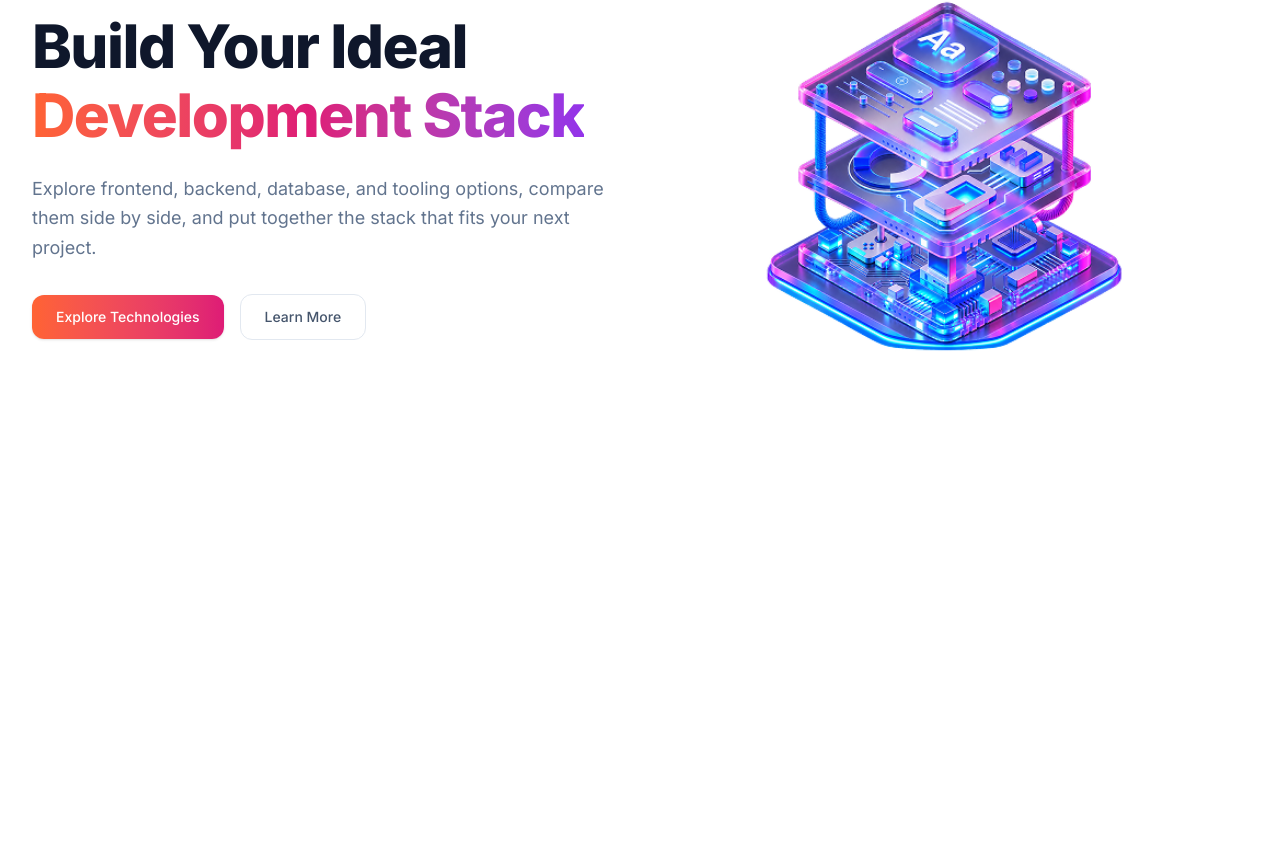
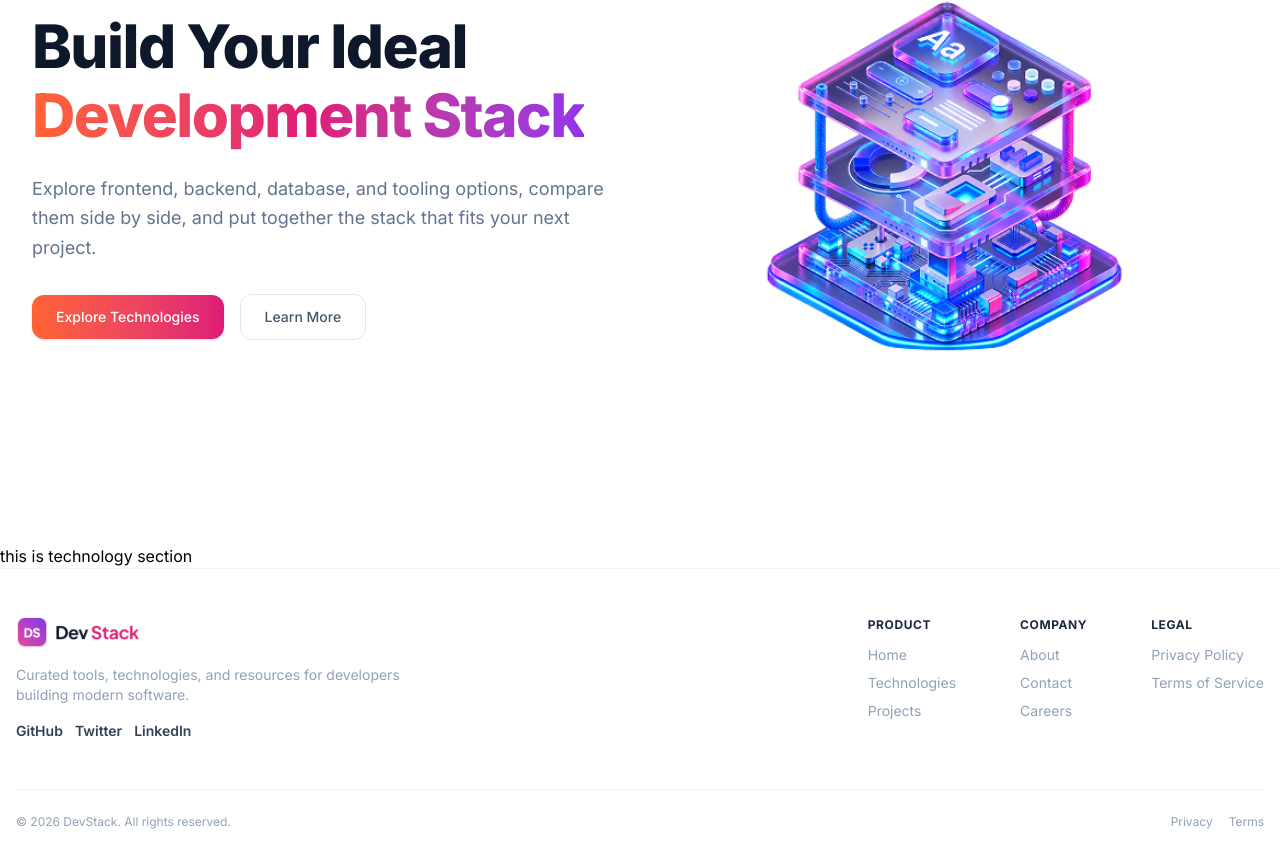
Before and after one commit to delusionalSpringTail/devstack-website, a React (Vite) app: page / in a window 1280 px wide. Shown: the part 273-1140 px from the top of the page. Before the commit the page ends 817 px from the top, so only its background shows below. Built offline with nearby package versions, Linux system fonts and the light colour scheme.

Commit message:
added footer component

```diff
--- a/src/App.tsx
+++ b/src/App.tsx
@@ -1,5 +1,6 @@
 import "./App.css";
 import Banner from "./Components/Banner";
+import Footer from "./Components/Footer";
 import Navbar from "./Components/Navbar";
 
 function App() {
@@ -7,6 +8,10 @@ function App() {
     <>
       <Navbar></Navbar>
       <Banner></Banner>
+      <h1>
+        this is technology section
+      </h1>
+      <Footer></Footer>
     </>
   );
 }
--- /dev/null
+++ b/src/Components/Footer.tsx
@@ -0,0 +1,87 @@
+
+import logo from '../assets/logo-text.png';
+
+const Footer= () => {
+  return (
+    <footer className="w-full bg-white border-t border-gray-100 text-slate-500">
+      <div className="lg:container mx-auto px-4 py-12">
+
+
+        <div className="flex flex-col items-center text-center md:flex-row md:items-start md:text-left md:justify-between gap-8 pb-12">
+
+          {/* logo and social */}
+          <div className="max-w-sm space-y-4">
+            <div className="flex justify-center md:justify-start">
+              <a href="#">
+                <img src={logo} alt="DevStack" className="h-8 w-auto" />
+              </a>
+            </div>
+            <p className="text-slate-400 text-sm">
+              Curated tools, technologies, and resources for developers building modern software.
+            </p>
+            <div className="flex items-center justify-center md:justify-start space-x-3 text-sm font-semibold text-slate-700">
+              <a href="#" className="hover:text-[#DE1B76]">GitHub</a>
+              <span className="md:hidden text-slate-400">•</span>
+              <a href="#" className="hover:text-[#DE1B76]">Twitter</a>
+              <span className="md:hidden text-slate-400">•</span>
+              <a href="#" className="hover:text-[#DE1B76]">LinkedIn</a>
+            </div>
+          </div>
+
+          {/* all the links */}
+          <div className="hidden md:flex space-x-16">
+
+            {/* prodect */}
+            <div className="space-y-3">
+              <h3 className="text-xs font-bold text-slate-800 uppercase tracking-wider">
+                PRODUCT
+              </h3>
+              <div className="flex flex-col space-y-2 text-sm text-slate-400">
+                <a href="#" className="hover:text-slate-700">Home</a>
+                <a href="#" className="hover:text-slate-700">Technologies</a>
+                <a href="#" className="hover:text-slate-700">Projects</a>
+              </div>
+            </div>
+
+            {/* company */}
+            <div className="space-y-3">
+              <h3 className="text-xs font-bold text-slate-800 uppercase tracking-wider">
+                COMPANY
+              </h3>
+              <div className="flex flex-col space-y-2 text-sm text-slate-400">
+                <a href="#" className="hover:text-slate-700">About</a>
+                <a href="#" className="hover:text-slate-700">Contact</a>
+                <a href="#" className="hover:text-slate-700">Careers</a>
+              </div>
+            </div>
+
+            {/* legal */}
+            <div className="space-y-3">
+              <h3 className="text-xs font-bold text-slate-800 uppercase tracking-wider">
+                LEGAL
+              </h3>
+              <div className="flex flex-col space-y-2 text-sm text-slate-400">
+                <a href="#" className="hover:text-slate-700">Privacy Policy</a>
+                <a href="#" className="hover:text-slate-700">Terms of Service</a>
+              </div>
+            </div>
+
+          </div>
+
+        </div>
+
+        {/* copyright */}
+        <div className="border-t border-gray-100 pt-6 flex flex-row items-center justify-between text-xs text-slate-400">
+          <p>© 2026 DevStack. All rights reserved.</p>
+          <div className="flex space-x-4">
+            <a href="#" className="hover:text-slate-600">Privacy</a>
+            <a href="#" className="hover:text-slate-600">Terms</a>
+          </div>
+        </div>
+
+      </div>
+    </footer>
+  );
+};
+
+export default Footer;
```
